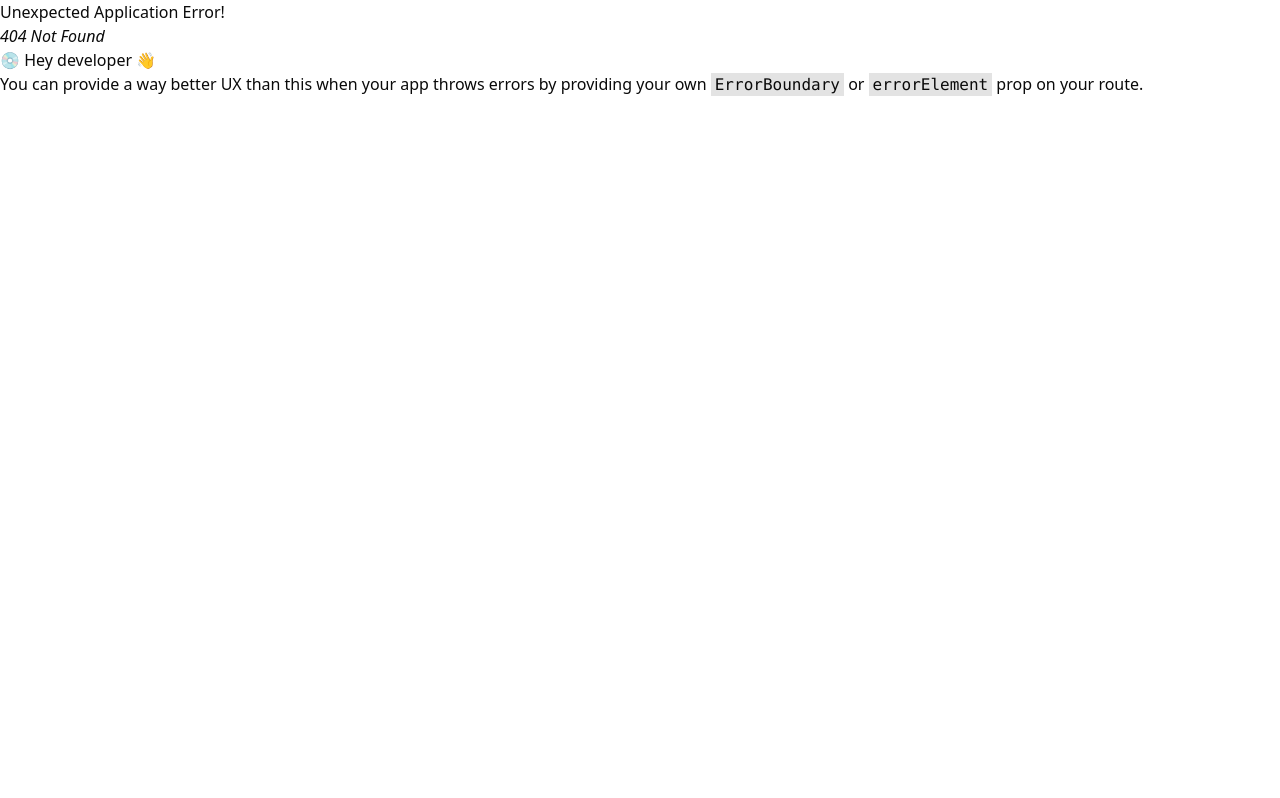
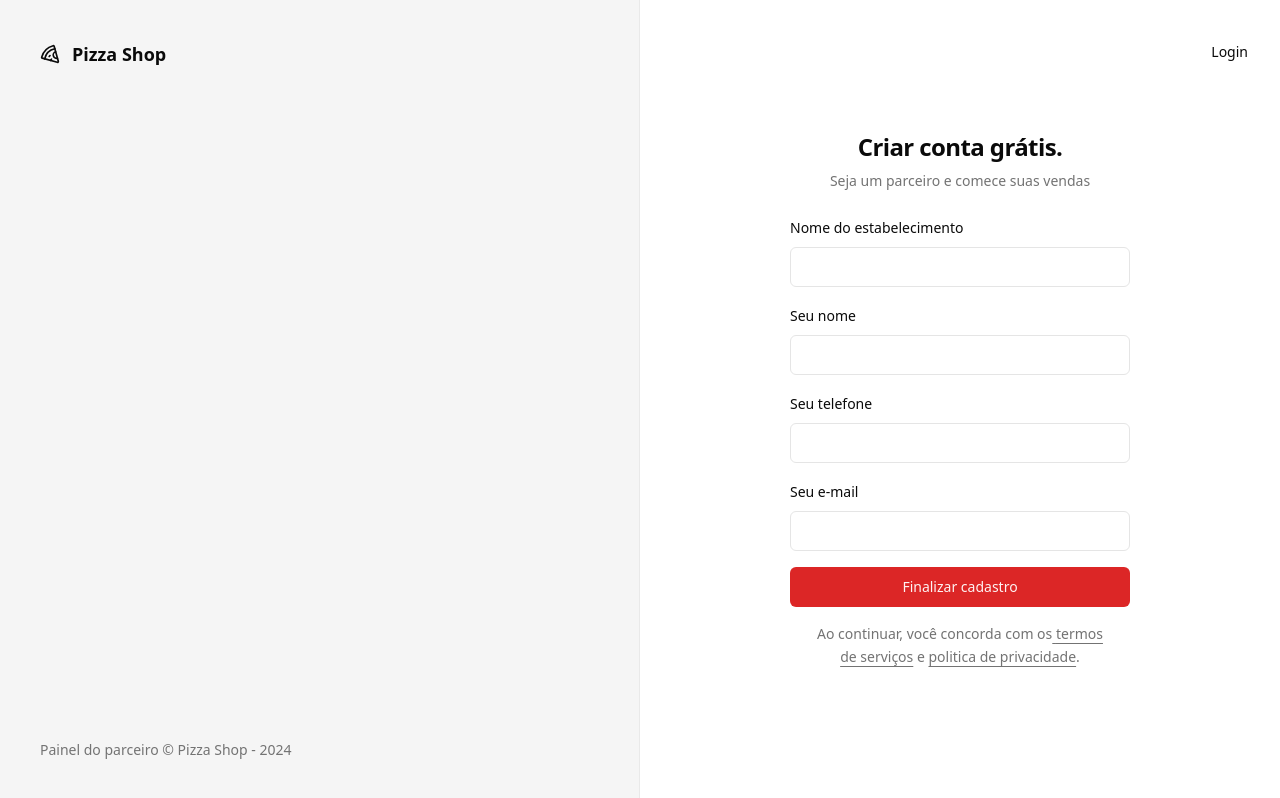
Before and after one commit to Jecilia/pizza-shop-web, a React (Vite) app: page /sign-up in a window 1280 px wide. Before the commit this address had no page. Built offline with nearby package versions, Linux system fonts and the light colour scheme.

Commit message:
Page: Restaurant registration

```diff
--- a/src/pages/_layout/auth.tsx
+++ b/src/pages/_layout/auth.tsx
@@ -13,7 +13,7 @@
           Painel do parceiro &copy; Pizza Shop - {new Date().getFullYear()}
         </footer>
       </div>
-      <div className="flex flex-col items-center justify-center">
+      <div className="relative flex flex-col items-center justify-center">
         <Outlet />
       </div>
     </div>
--- a/src/pages/auth/sign-in.tsx
+++ b/src/pages/auth/sign-in.tsx
@@ -3,6 +3,7 @@
 import { Label } from "@/components/ui/label";
 import { Helmet } from "react-helmet-async";
 import { useForm } from "react-hook-form";
+import { Link } from "react-router-dom";
 import { toast } from "sonner";
 import { z } from "zod";
 
@@ -33,6 +34,9 @@
   }
   return (
     <div className="p-8">
+       <Button variant={"ghost"} asChild className="absolute right-4 top-8">
+        <Link to={"/sign-up"}>Novo Estabelecimento</Link>
+      </Button>
       <Helmet title="Login" />
       <div className="flex w-[340px] flex-col justify-center gap-6">
         <div className="flex flex-col gap-2 text-center">
--- /dev/null
+++ b/src/pages/auth/sign-up.tsx
@@ -0,0 +1,97 @@
+import { Button } from "@/components/ui/button";
+import { Input } from "@/components/ui/input";
+import { Label } from "@/components/ui/label";
+import { Helmet } from "react-helmet-async";
+import { useForm } from "react-hook-form";
+import { Link, useNavigate } from "react-router-dom";
+import { toast } from "sonner";
+import { z } from "zod";
+
+const signUpForm = z.object({
+  restautantName: z.string(),
+  manangerName: z.string(),
+  phone: z.string(),
+  email: z.string().email(),
+});
+type SignUpForm = z.infer<typeof signUpForm>;
+export function SignUp() {
+  const {
+    register,
+    handleSubmit,
+    formState: { isSubmitting },
+  } = useForm<SignUpForm>();
+  const navigate = useNavigate();
+  async function handleSignUp(data: SignUpForm) {
+    try {
+      console.log(data);
+      await new Promise((resolve) => setTimeout(resolve, 3000));
+      toast.success("Restaurante cadastrado com sucesso", {
+        action: {
+          label: "Login",
+          onClick: () => navigate("/sign-in"),
+        },
+      });
+    } catch {
+      toast.error("Erro ao cadastrar Restaurante");
+    }
+  }
+  return (
+    <div className="p-8">
+      <Button variant={"ghost"} asChild className="absolute right-4 top-8">
+        <Link to="/sign-in">Login</Link>
+      </Button>
+      <Helmet title="Cadastro" />
+      <div className="flex w-[340px] flex-col justify-center gap-6">
+        <div className="flex flex-col gap-2 text-center">
+          <h1 className="text-2xl font-semibold tracking-tight">
+            Criar conta grátis.
+          </h1>
+          <p className="text-sm text-muted-foreground">
+            Seja um parceiro e comece suas vendas
+          </p>
+        </div>
+        <form onSubmit={handleSubmit(handleSignUp)} className="space-y-4">
+          <div className="space-y-2">
+            <Label htmlFor="restaurantName">Nome do estabelecimento</Label>
+            <Input
+              id="restautantName"
+              type="text"
+              {...register("restautantName")}
+            />
+          </div>
+          <div className="space-y-2">
+            <Label htmlFor="manangerName">Seu nome</Label>
+            <Input
+              id="manangerName"
+              type="text"
+              {...register("manangerName")}
+            />
+          </div>
+          <div className="space-y-2">
+            <Label htmlFor="phone">Seu telefone</Label>
+            <Input id="phone" type="tel" {...register("phone")} />
+          </div>
+          <div className="space-y-2">
+            <Label htmlFor="email">Seu e-mail</Label>
+            <Input id="email" type="email" {...register("email")} />
+          </div>
+          <Button disabled={isSubmitting} className="w-full" type="submit">
+            Finalizar cadastro
+          </Button>
+          <p className="px-6 text-center text-sm leading-relaxed text-muted-foreground">
+            Ao continuar, você concorda com os
+            <a href="#" className="underline underline-offset-4">
+              {" "}
+              termos de serviços
+            </a>{" "}
+            e{" "}
+            <a href="#" className="underline underline-offset-4">
+              politica de privacidade
+            </a>
+            .
+          </p>
+        </form>
+      </div>
+    </div>
+  );
+}
--- a/src/routes.tsx
+++ b/src/routes.tsx
@@ -3,6 +3,7 @@
 import { SignIn } from "./pages/auth/sign-in";
 import { AppLayout } from "./pages/_layout/app";
 import { AuthLayout } from "./pages/_layout/auth";
+import { SignUp } from "./pages/auth/sign-up";
 
 export const router = createBrowserRouter([
   {
@@ -13,6 +14,9 @@
   {
     path: "/",
     element: <AuthLayout />,
-    children: [{ path: "/sign-in", element: <SignIn /> }],
+    children: [
+      { path: "/sign-in", element: <SignIn /> },
+      { path: "/sign-up", element: <SignUp /> },
+    ],
   },
 ]);
```
Also changed, not shown: 1 other file (tests, documents, lock files or other folders).
